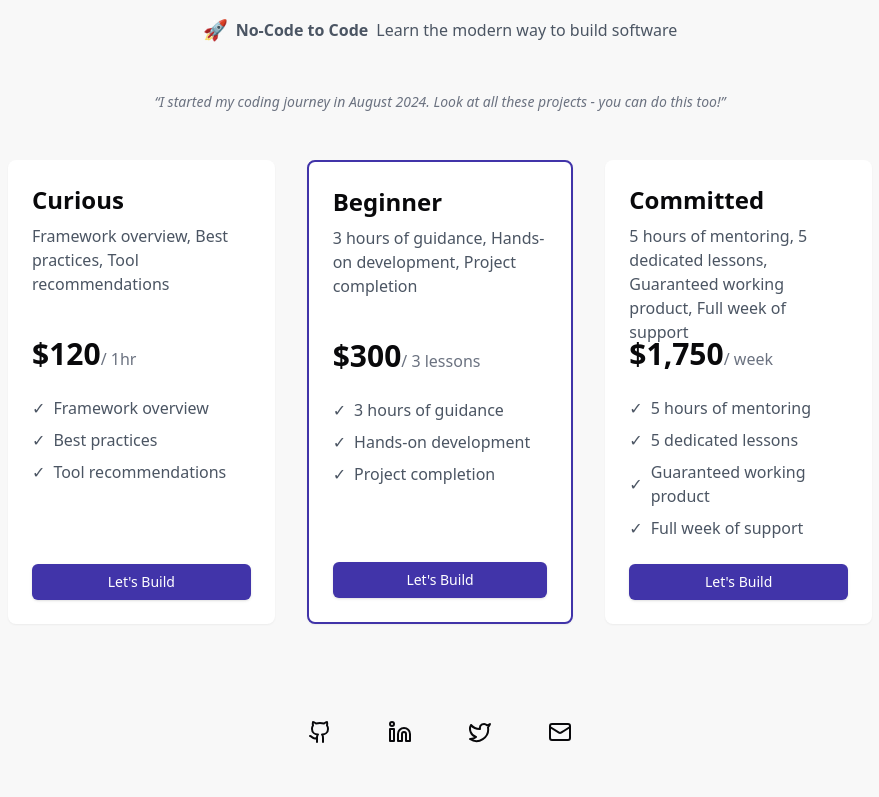
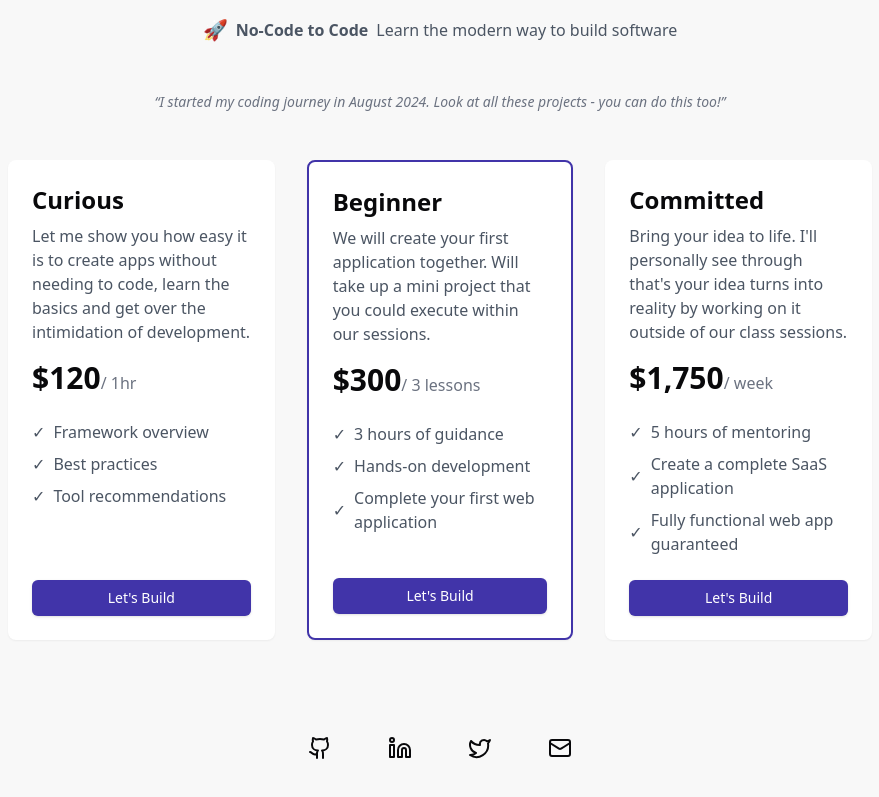
Before and after one commit to Must-be-Ash/must-be-ash, a Next.js app: page /home in a window 1280 px wide. Shown: the part 659-1456 px from the top of the page, without its empty margins (200-1079 px from the left). Built offline with nearby package versions, Linux system fonts and the light colour scheme.

Commit message:
Last Working Version

```diff
--- a/src/app/home/page.tsx
+++ b/src/app/home/page.tsx
@@ -322,6 +322,7 @@ export default function BookingPage() {
               title: "Curious",
               price: "$120",
               duration: "/ 1hr",
+              description: "Let me show you how easy it is to create apps without needing to code, learn the basics and get over the intimidation of development.",
               features: ["Framework overview", "Best practices", "Tool recommendations"],
               link: "https://buy.stripe.com/cN2eUW4T23Kcbxm3cd"
             },
@@ -329,7 +330,8 @@ export default function BookingPage() {
               title: "Beginner",
               price: "$300",
               duration: "/ 3 lessons",
-              features: ["3 hours of guidance", "Hands-on development", "Project completion"],
+              description: "We will create your first application together. Will take up a mini project that you could execute within our sessions.",
+              features: ["3 hours of guidance", "Hands-on development", "Complete your first web application"],
               link: "https://buy.stripe.com/bIY00285e80scBqbIL",
               highlighted: true
             },
@@ -337,7 +339,8 @@ export default function BookingPage() {
               title: "Committed",
               price: "$1,750",
               duration: "/ week",
-              features: ["5 hours of mentoring", "5 dedicated lessons", "Guaranteed working product", "Full week of support"],
+              description: "Bring your idea to life. I'll personally see through that's your idea turns into reality by working on it outside of our class sessions.",
+              features: ["5 hours of mentoring", "Create a complete SaaS application", "Fully functional web app guaranteed"],
               link: "https://buy.stripe.com/28o002etCcgIcBq002"
             }
           ].map((tier, index) => (
@@ -350,7 +353,7 @@ export default function BookingPage() {
             >
               <div>
                 <h3 className="text-2xl font-bold mb-2">{tier.title}</h3>
-                <p className="text-gray-600 mb-4 h-24">{tier.features.join(", ")}</p>
+                <p className="text-gray-600 mb-4 min-h-[80px]">{tier.description}</p>
                 <div className="mb-6">
                   <span className="text-3xl font-bold">{tier.price}</span>
                   <span className="text-gray-500">{tier.duration}</span>
```
